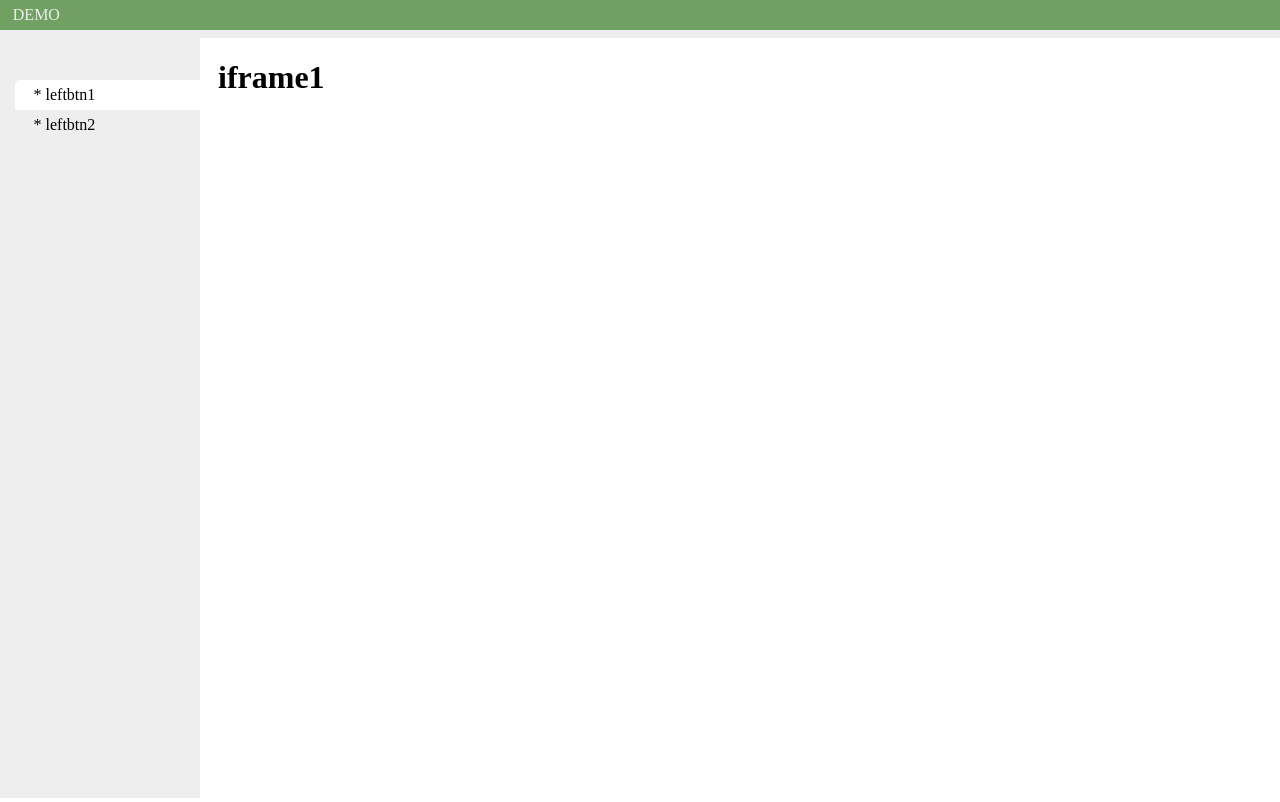
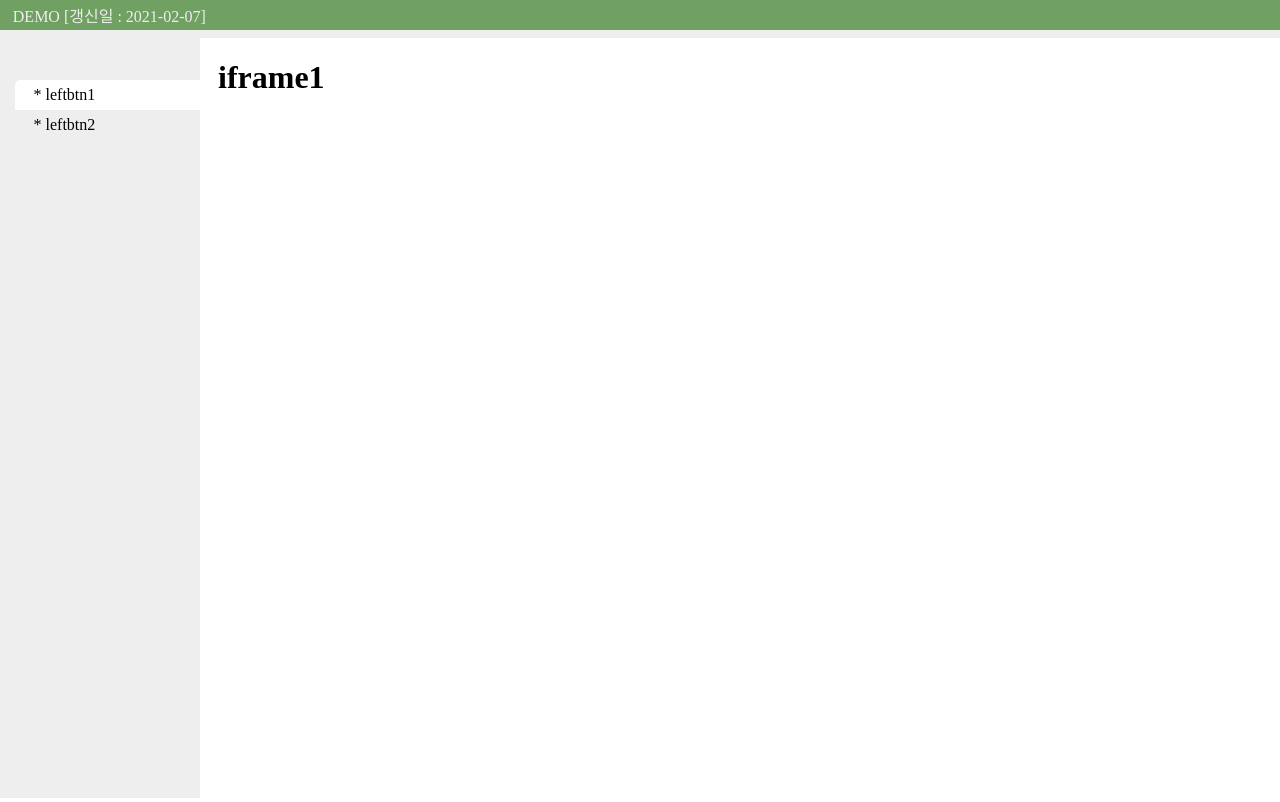
Before and after one commit to noelfania/nodlfania_index, a plain HTML site: page index.html in a window 1280 px wide. Drawn offline with Linux system fonts and the light colour scheme.

Commit message:
Update index.html

```diff
--- a/index.html
+++ b/index.html
@@ -65,7 +65,7 @@
     </head>
     <body>
         <div class='mainhHeadSpace'>
-            <span>DEMO</span>
+            <span>DEMO [갱신일 : 2021-02-07]</span>
         </div>
         <div class='main'>
             <div id='left' class='left'>
```
